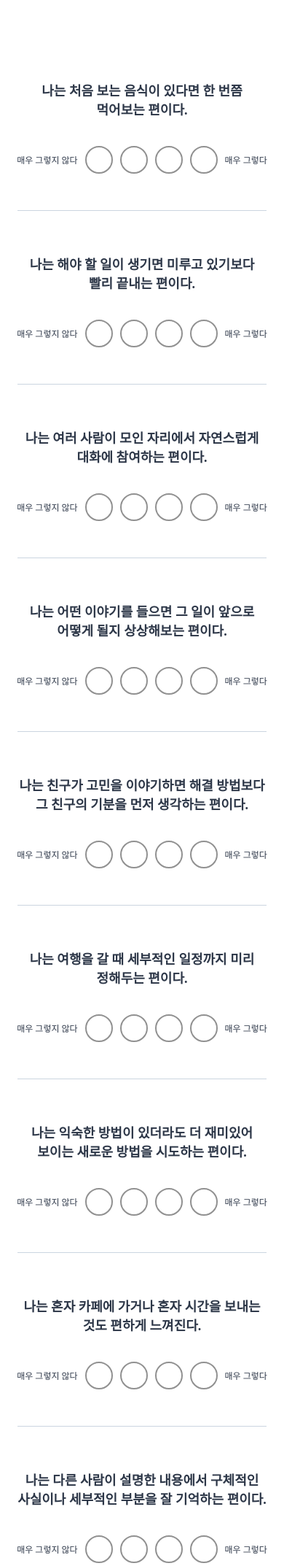
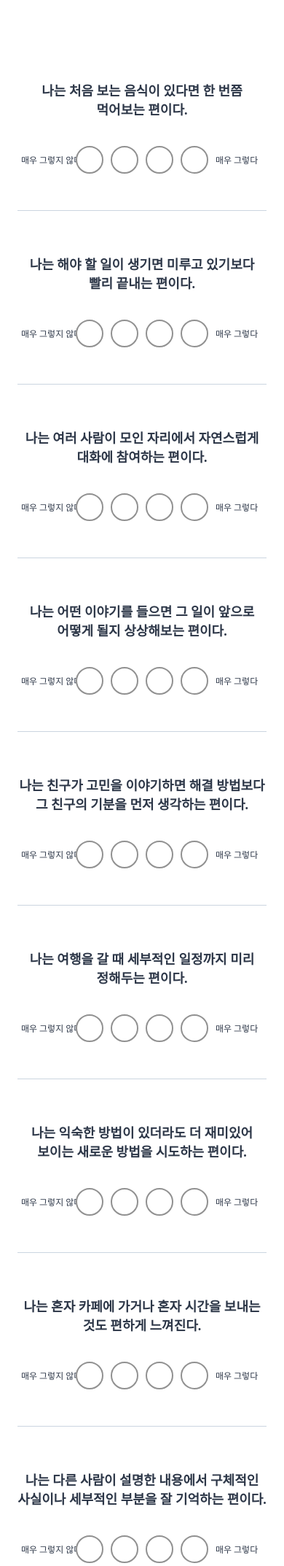
Before and after one commit to suhiti/SCTI_SemiColon, a Flask app: page /test in a window 390 px wide. Shown: the part 135-2281 px from the top of the page at 73% size. Run offline with Flask 3, Linux system fonts and the light colour scheme.

Commit message:
Center align choice circles

```diff
--- a/static/style.css
+++ b/static/style.css
@@ -83,6 +83,17 @@
     font-size: 16px;
     color: #2d3748;
     white-space: nowrap;
+    width: 100px; /* 양쪽 글자 영역의 너비를 똑같이 고정 */
+}
+
+/* 왼쪽 글자('그렇지 않다')는 동그라미 쪽(오른쪽)으로 붙임 */
+.scale-label:first-child {
+    text-align: right;
+}
+
+/* 오른쪽 글자('그렇다')는 동그라미 쪽(왼쪽)으로 붙임 */
+.scale-label:last-child {
+    text-align: left;
 }
 
 .choice {
@@ -195,7 +206,8 @@
         padding-bottom: 50px;
     }
     .scale-label {
-        font-size: 12px; /* '그렇다 / 그렇지 않다' 글씨 축소 */
+        font-size: 12px;
+        width: 65px; /* 모바일에서도 양쪽 글자 너비를 똑같이 고정 */
     }
     .choice input {
         width: 38px;     /* 동그라미 버튼 크기 축소 */
```
